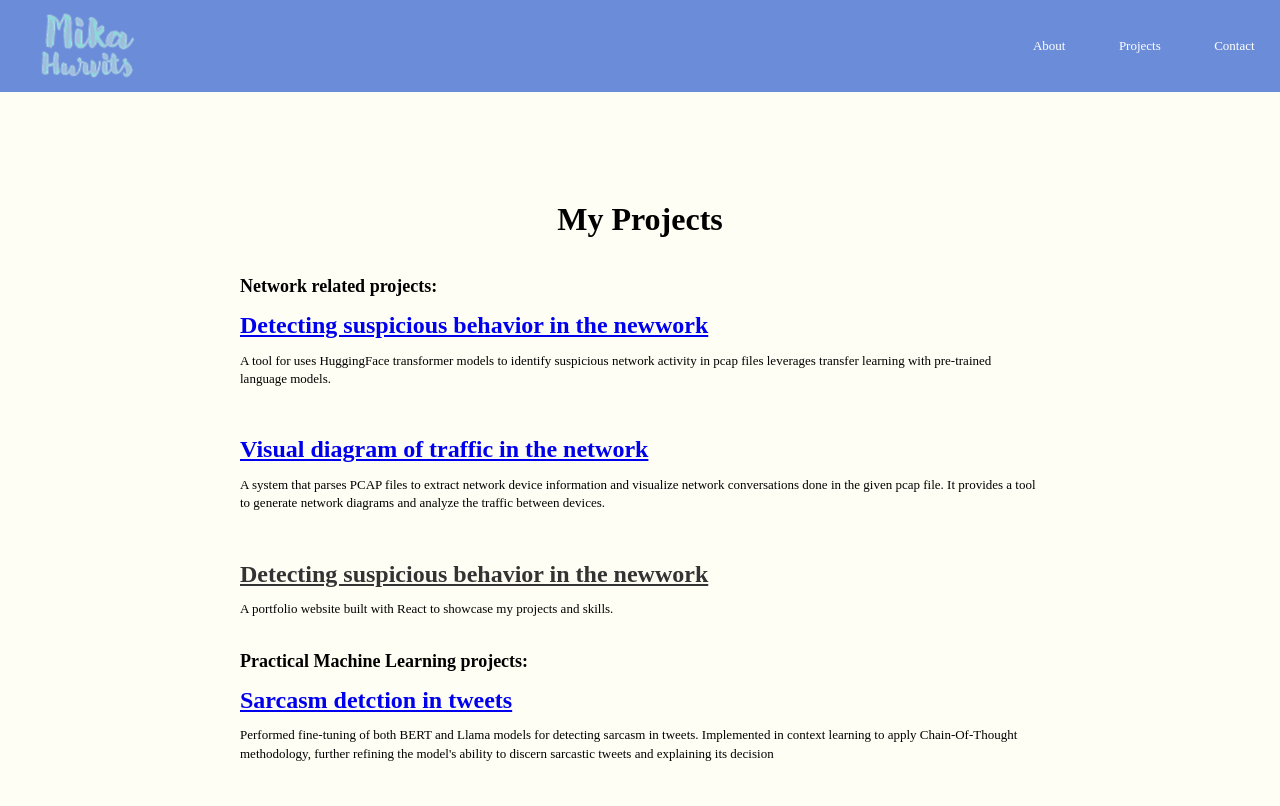
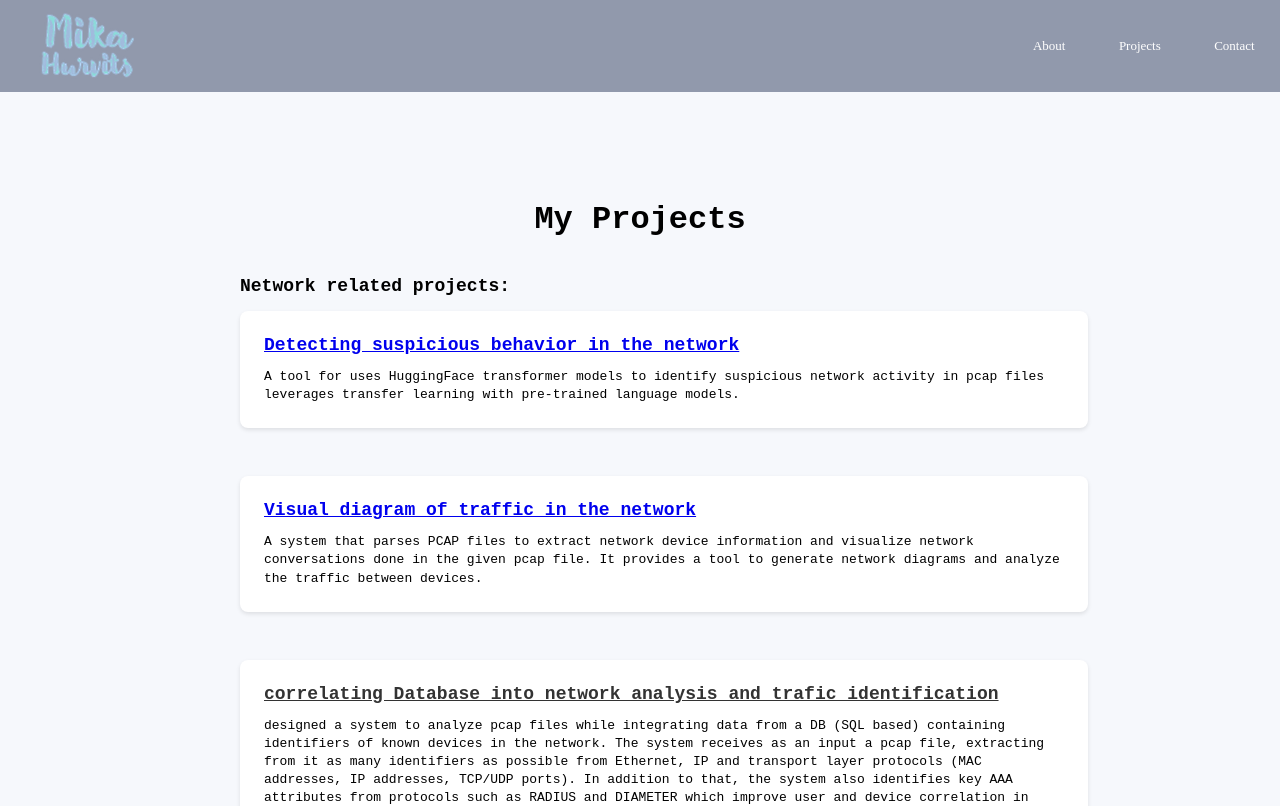
Before and after one commit to MikaHurvits/personal-website, a React (Create React App) app in the folder client/: page /projects in a window 1280 px wide. Shown: the top 806 px of the page. Built offline with nearby package versions, Linux system fonts and the light colour scheme; a web font is replaced by a local one.

Commit message:
edited colors

```diff
--- a/client/src/App.css
+++ b/client/src/App.css
@@ -1,6 +1,6 @@
 .App {
   text-align: center;
-  background-color: #fffef4;
+  background-color: #f6f8fc;
   background-size: cover;
   height: 100%;
 }
--- a/client/src/components/Footer.css
+++ b/client/src/components/Footer.css
@@ -1,5 +1,7 @@
 .footer {
-    background-color: pink;
+    /* background-color: pink; */
+    background-color: rgb(44, 53, 65);
+    color: #fff;
     padding: 1rem 0;
     margin-top: 0;
     width: 100%;
--- a/client/src/components/Header.css
+++ b/client/src/components/Header.css
@@ -1,6 +1,7 @@
 .header {
     width: 100%;
-    background-color: #6B8DD9;
+    /* background-color: #6B8DD9; */
+    background-color: #9199ac;
     box-sizing: border-box;
     padding-top: 1em;
     padding-bottom: 1em;
--- a/client/src/components/LearnMore.css
+++ b/client/src/components/LearnMore.css
@@ -8,7 +8,7 @@
     /* margin-bottom: 10rem; */
     font-family: "panel", serif;
     /* background-image: url("https://cdn.vectorstock.com/i/2000v/65/97/psychedelic-checkerboard-green-pattern-funky-vector-49586597.avif");  */
-    background-image: linear-gradient(#fffef4,pink);
+    background-image: linear-gradient(#f6f8fc,rgb(44, 53, 65));
     background-position: center center;
     /* background-attachment: fixed; */
     background-repeat: no-repeat;
--- a/client/src/index.css
+++ b/client/src/index.css
@@ -1,5 +1,6 @@
 body {
-  background-color: #fffef4;
+  /* background-color: #fffef4; */
+  background-color: #f6f8fc;
   margin: 0;
   padding: 0;
   font-family: "panel", serif;
--- a/client/src/pages/Home.css
+++ b/client/src/pages/Home.css
@@ -1,11 +1,17 @@
 .home {
     text-align: center;
-    background-color: #fffef4;
+    background-color: #f6f8fc;
     background-size: cover;
 
 
   }
 
+
+.intro-cv {
+  padding: 3vh 8vw;
+  font-size: xx-small;
+  text-align: left;
+}
 
   .contant-container {
     width:80vw;
@@ -16,6 +22,8 @@
     flex: 1;
     display: flex;
     flex-direction: column;
+    /* text-align: left;
+    justify-content: left; */
 
   }
 
@@ -28,7 +36,9 @@
     width: 80%;
     max-width: 1200px;
     margin: auto;
-    padding: 100px 1em;
+    /* padding: 100px 1em; */
+    /* padding: 8em 0 7em 0 */
+    padding-top: 5vh;
 
 
   }
@@ -48,8 +58,11 @@
 
   .intro-text {
     box-sizing: border-box;
-    width: 50%;
+    /* width: 50%; */
     text-align: center;
+    /* padding: 3vh 4vw;  */
+    /* font-size: xx-small; */
+
 
   }
 
--- a/client/src/pages/Home.js
+++ b/client/src/pages/Home.js
@@ -38,15 +38,27 @@ const Home = () => {
     </span>
 
 
-  <p className="name-intro"> I'm Mika Hurvits </p>
-  <p className="title-intro">Computer Scientist | Mathematician | Human</p>
-  {/* <p className='text-intro'>I am passionate about solving complex problems and always looking for ways to innovate and improve. I thrive on learning, collaboration, and making an impact.</p> */}
+  {/* <p className="name-intro"> I'm Mika Hurvits </p> */}
+  <p className="title-intro"> I'm Mika Hurvits </p>
+  {/* <p className="title-intro">Computer Scientist | Mathematician | Human</p> */}
+
+
+
   </span>
   {/* </link> */}
 
   <img src={profile}/>
   </section>
 
+  <p className='intro-cv'>
+I'm a software developer with expertise in cybersecurity, web development, and data analysis. With experience from elite intelligence units to industry leaders like Red Hat, I combine technical proficiency with a passion for solving complex problems.
+
+My journey spans developing cluster optimization algorithms, creating threat assessment tools, and fine-tuning NLP models. I thrive in dynamic environments where I can apply my background in computer science and mathematics to build innovative solutions.
+
+Whether crafting secure web applications, optimizing data processing systems, or mentoring the next generation of developers, I bring curiosity, collaboration, and a drive for excellence to everything I do.
+
+Explore my portfolio to see how my technical skills and creative approach can benefit your next project.
+  </p>
   {/* <HobiesSection/> */}
 
 
@@ -65,7 +77,15 @@ const Home = () => {
 */}
 
 {/* </div> */}
-<TicTacToe/>
+{/* <TicTacToe/> */}
+
+
+
+
+
+
+
+
 <LearnMore/>
 
 <Footer/>
--- a/client/src/pages/Projects.css
+++ b/client/src/pages/Projects.css
@@ -2,6 +2,7 @@
     padding: 8em 12em;
     max-width: 800px;  /* Reduced for a single column layout */
     margin: 0 auto;
+    font-family: 'Courier New', Courier, monospace;
 }
 
 
@@ -31,13 +32,12 @@
 
 
 
-
 .project-card {
-    /* background: #ffffff; */
+    background: #ffffff;
     border-radius: 8px;
-    /* padding: 1.5rem;   */
-    /* box-shadow: 0 2px 4px rgba(0, 0, 0, 0.1); */
-    /* transition: transform 0.2s ease; */
+    padding: 1.5rem;
+    box-shadow: 0 2px 4px rgba(0, 0, 0, 0.1);
+    transition: transform 0.2s ease;
     width: 100%;  /* Ensure cards take full width */
 
 }
@@ -50,7 +50,7 @@
     margin: 0 0 0.8rem 0;
     color: #333;
     /* font-size: 3em; */
-    font-size: x-large;
+    font-size: large;
 }
 
 .project-card p {
--- a/client/src/pages/Projects.js
+++ b/client/src/pages/Projects.js
@@ -33,7 +33,7 @@ const Projects = () => {
 
         networkRelated: [
             {
-                title: "Detecting suspicious behavior in the newwork",
+                title: "Detecting suspicious behavior in the network",
                 description: "A tool for uses HuggingFace transformer models to identify suspicious network activity in pcap files leverages transfer learning with pre-trained language models.",
                 githubLink: "https://github.com/MikaHurvits/Network-Anomaly-Detection",
                 // tags: ["Wireshark", "Network Analysis", "Python"]
@@ -42,15 +42,15 @@ const Projects = () => {
             {
                 title: "Visual diagram of traffic in the network",
                 description: "A system that parses PCAP files to extract network device information and visualize network conversations done in the given pcap file. It provides a tool to generate network diagrams and analyze the traffic between devices.",
-                githubLink: "https://github.com/MikaHurvits/Network-Visualizer",
+                githubLink: "https://github.com/MikaHurvits/Conversations-Visualizer",
                 // tags: ["Wireshark", "Network Analysis", "Python"]
             },
 
             {
-            title: "Detecting suspicious behavior in the newwork",
-            description: "A portfolio website built with React to showcase my projects and skills.",
-            githubLink: "", //add an option for no clicking. (for projects without a repo)
-            // tags: ["Wireshark", "Network Analysis", "Python"]
+                title: "correlating Database into network analysis and trafic identification",
+                description: "designed a system to analyze pcap files while integrating data from a DB (SQL based) containing identifiers of known devices in the network. The system receives as an input a pcap file, extracting from it as many identifiers as possible from Ethernet, IP and transport layer protocols (MAC addresses, IP addresses, TCP/UDP ports). In addition to that, the system also identifies key AAA attributes from protocols such as RADIUS and DIAMETER which improve user and device correlation in dynamic network environments. When processing a pcap file, the system extracts these identifiers and queries the database to map captured data to known identities. This allows the system to trace individual sessions across multiple device and also incorporating Enhanced SQL queries can identify suspicious behavior such as repeated failed logins or unusual session durations.",
+                githubLink: "", //add an option for no clicking. (for projects without a repo)
+                            // tags: ["Wireshark", "Network Analysis", "Python"]
             },
 
         ],
@@ -59,7 +59,7 @@ const Projects = () => {
             {
                 title: "Sarcasm detction in tweets",
                 description: "Performed fine-tuning of both BERT and Llama models for detecting sarcasm in tweets. Implemented in context learning to apply Chain-Of-Thought methodology, further refining the model's ability to discern sarcastic tweets and explaining its decision",
-                githubLink: "https://github.com/yourusername/ml-project",
+                githubLink: "https://github.com/galamit1/TAU-Workshop",
                 // tags: ["Python", "PyTorch", "Machine Learning"]
             },
 
@@ -73,7 +73,7 @@ const Projects = () => {
             {
                 title: "Spectral clustering for tackling complex stuructures for classification",
                 description: "In the process of analysing a network, Spectral Clustering in some cases helps to reveal hidden communities and subnetworks. as well as better identifing more complex communication problems",
-                githubLink: "https://github.com/yourusername/ml-project", //edit
+                githubLink: "https://github.com/MikaHurvits/SpectralClustering", //edit
                 // tags: ["Python", "PyTorch", "Machine Learning"]
             },
 
@@ -83,14 +83,14 @@ const Projects = () => {
             {
                 title: "Mentor-Mentee Web application for QueenB",
                 description: "An application that aims to connect mentors and mentees. Developed using React, Express, Node.js and PostgreSQL",
-                githubLink: "https://github.com/yourusername/ml-project",
+                githubLink: "https://github.com/Eden-Ismah-Moshe/Queen-B-Bootcamp",
                 // tags: ["Python", "PyTorch", "Machine Learning"]
             },
 
             {
                 title: "MERN application for recipes recommondations",
                 description: "A machine learning project for classification using PyTorch.",
-                githubLink: "https://github.com/yourusername/ml-project",
+                githubLink: "",
                 // tags: ["Python", "PyTorch", "Machine Learning"]
             },
 
@@ -101,14 +101,14 @@ const Projects = () => {
             {
                 title: "Image description generator",
                 description: "using computer vision models, constructed a platform for uploading an image and receiveing a verbal description of it. Using sprchj, I managed to result with a nice UI for this task ",
-                githubLink: "https://github.com/yourusername/ml-project",
+                githubLink: "https://github.com/MikaHurvits/Image-description-generator",
                 // tags: ["Python", "PyTorch", "Machine Learning"]
             },
 
             {
                 title: "Password strength predicator",
                 description: "Developed a model that evaluates password strength ans suggest improvments based on linguistic patterns.",
-                githubLink: "https://github.com/yourusername/ml-project",
+                githubLink: "",
                 // tags: ["Python", "PyTorch", "Machine Learning"]
             },
 
```
